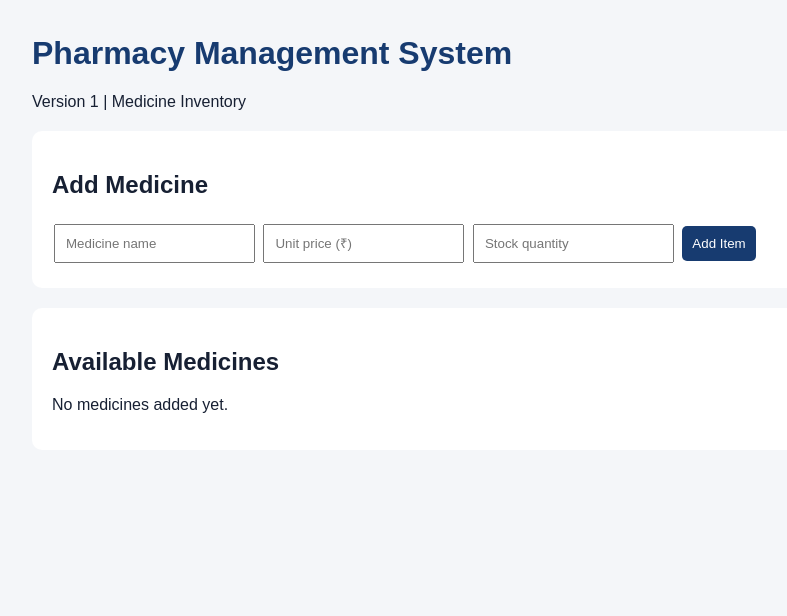
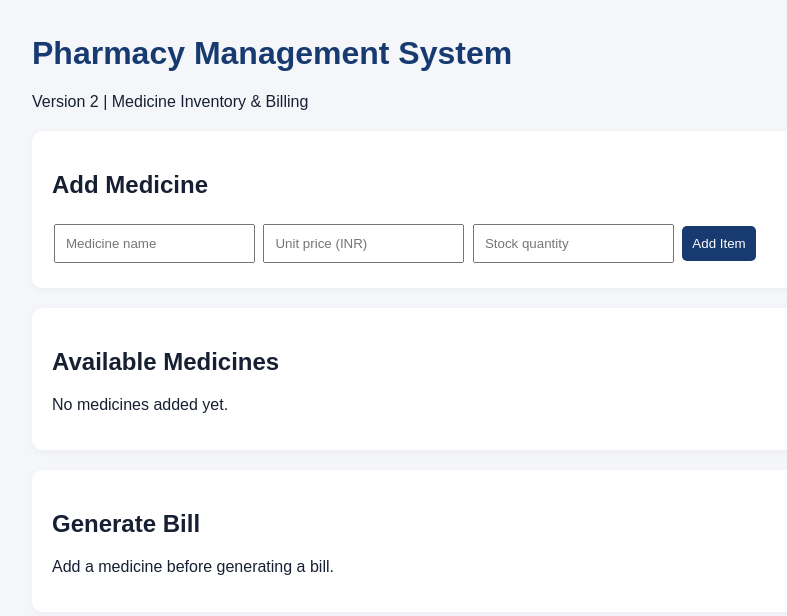
Before and after one commit to siddharthvr7/PharmacySystem, a Flask app: page / in a window 1280 px wide. Shown: the top 616 px of the page, without its empty margins (108-895 px from the left). Run offline with Flask 3, Linux system fonts and the light colour scheme.

Commit message:
Add billing functionality in v2

```diff
--- a/app.py
+++ b/app.py
@@ -4,8 +4,9 @@ from threading import Lock
 
 app = Flask(__name__)
 
-# Version 1: Add Items only. Data is stored in memory.
+# Version 2: Add Items + Billing
 medicines = {}
+bills = []
 data_lock = Lock()
 
 
@@ -16,7 +17,10 @@ def index():
             name: item.copy() for name, item in medicines.items()
         }
 
-    return render_template("index.html", medicines=medicine_list)
+    return render_template(
+        "index.html",
+        medicines=medicine_list
+    )
 
 
 @app.route("/add", methods=["POST"])
@@ -45,9 +49,48 @@ def add_medicine():
     return redirect(url_for("index"))
 
 
+@app.route("/bill", methods=["POST"])
+def generate_bill():
+    name = request.form.get("name", "").strip()
+
+    try:
+        quantity = int(request.form.get("quantity", ""))
+    except (ValueError, TypeError):
+        abort(400, description="Invalid quantity.")
+
+    if not name or quantity <= 0:
+        abort(400, description="Enter a valid medicine and quantity.")
+
+    with data_lock:
+        if name not in medicines:
+            abort(400, description="Medicine not found.")
+
+        medicine = medicines[name]
+
+        if quantity > medicine["stock"]:
+            abort(400, description="Insufficient stock.")
+
+        unit_price = medicine["price"]
+        total = round(unit_price * quantity, 2)
+
+        # Reduce stock only after all validations succeed.
+        medicine["stock"] -= quantity
+
+        bill = {
+            "id": len(bills) + 1,
+            "medicine": name,
+            "quantity": quantity,
+            "unit_price": unit_price,
+            "total": total
+        }
+        bills.append(bill)
+
+    return render_template("bill.html", bill=bill)
+
+
 @app.route("/health")
 def health():
-    return {"status": "healthy", "version": "v1"}, 200
+    return {"status": "healthy", "version": "v2"}, 200
 
 
 if __name__ == "__main__":
--- a/templates/index.html
+++ b/templates/index.html
@@ -4,7 +4,7 @@
 <head>
     <meta charset="UTF-8">
     <meta name="viewport" content="width=device-width, initial-scale=1">
-    <title>Pharmacy System v1</title>
+    <title>Pharmacy System v2</title>
     <style>
         body {
             font-family: Arial, sans-serif;
@@ -20,8 +20,9 @@
             padding: 20px;
             margin: 20px 0;
             border-radius: 10px;
+            box-shadow: 0 2px 8px rgba(0, 0, 0, 0.04);
         }
-        input, button {
+        input, select, button {
             padding: 10px;
             margin: 5px 2px;
         }
@@ -42,14 +43,14 @@
 </head>
 <body>
     <h1>Pharmacy Management System</h1>
-    <p>Version 1 | Medicine Inventory</p>
+    <p>Version 2 | Medicine Inventory &amp; Billing</p>
 
     <section>
         <h2>Add Medicine</h2>
         <form action="/add" method="post">
             <input name="name" placeholder="Medicine name" required>
             <input name="price" type="number" min="0.01" step="0.01"
-                   placeholder="Unit price (₹)" required>
+                   placeholder="Unit price (INR)" required>
             <input name="stock" type="number" min="0"
                    placeholder="Stock quantity" required>
             <button type="submit">Add Item</button>
@@ -62,13 +63,13 @@
         <table>
             <tr>
                 <th>Medicine</th>
-                <th>Price</th>
+                <th>Price (INR)</th>
                 <th>Stock</th>
             </tr>
             {% for name, item in medicines.items() %}
             <tr>
                 <td>{{ name }}</td>
-                <td>₹{{ "%.2f"|format(item.price) }}</td>
+                <td>{{ "%.2f"|format(item.price) }}</td>
                 <td>{{ item.stock }}</td>
             </tr>
             {% endfor %}
@@ -77,5 +78,30 @@
         <p>No medicines added yet.</p>
         {% endif %}
     </section>
+
+    <section>
+        <h2>Generate Bill</h2>
+        {% if medicines %}
+        <form action="/bill" method="post">
+            <label for="name">Medicine:</label>
+            <select name="name" id="name" required>
+                {% for name, item in medicines.items() %}
+                <option value="{{ name }}" {% if item.stock == 0 %}disabled{% endif %}>
+                    {{ name }} — INR {{ "%.2f"|format(item.price) }}
+                    (Stock: {{ item.stock }})
+                </option>
+                {% endfor %}
+            </select>
+
+            <label for="quantity">Quantity:</label>
+            <input id="quantity" name="quantity" type="number"
+                   min="1" value="1" required>
+
+            <button type="submit">Generate Bill</button>
+        </form>
+        {% else %}
+        <p>Add a medicine before generating a bill.</p>
+        {% endif %}
+    </section>
 </body>
 </html>
```
Also changed, not shown: templates/bill.html (+58 -10 lines), tests/test_app.py (+67 -29 lines).
